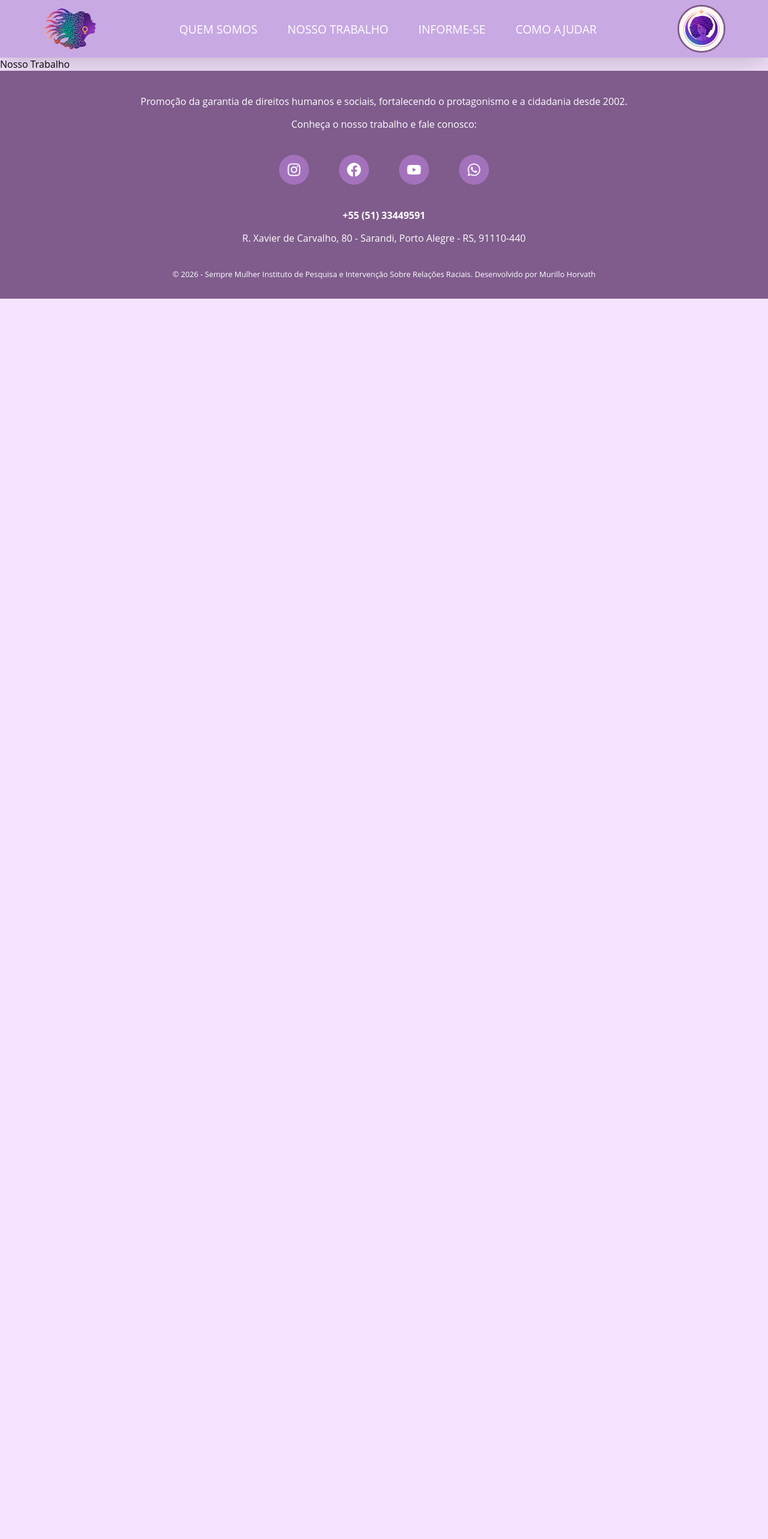
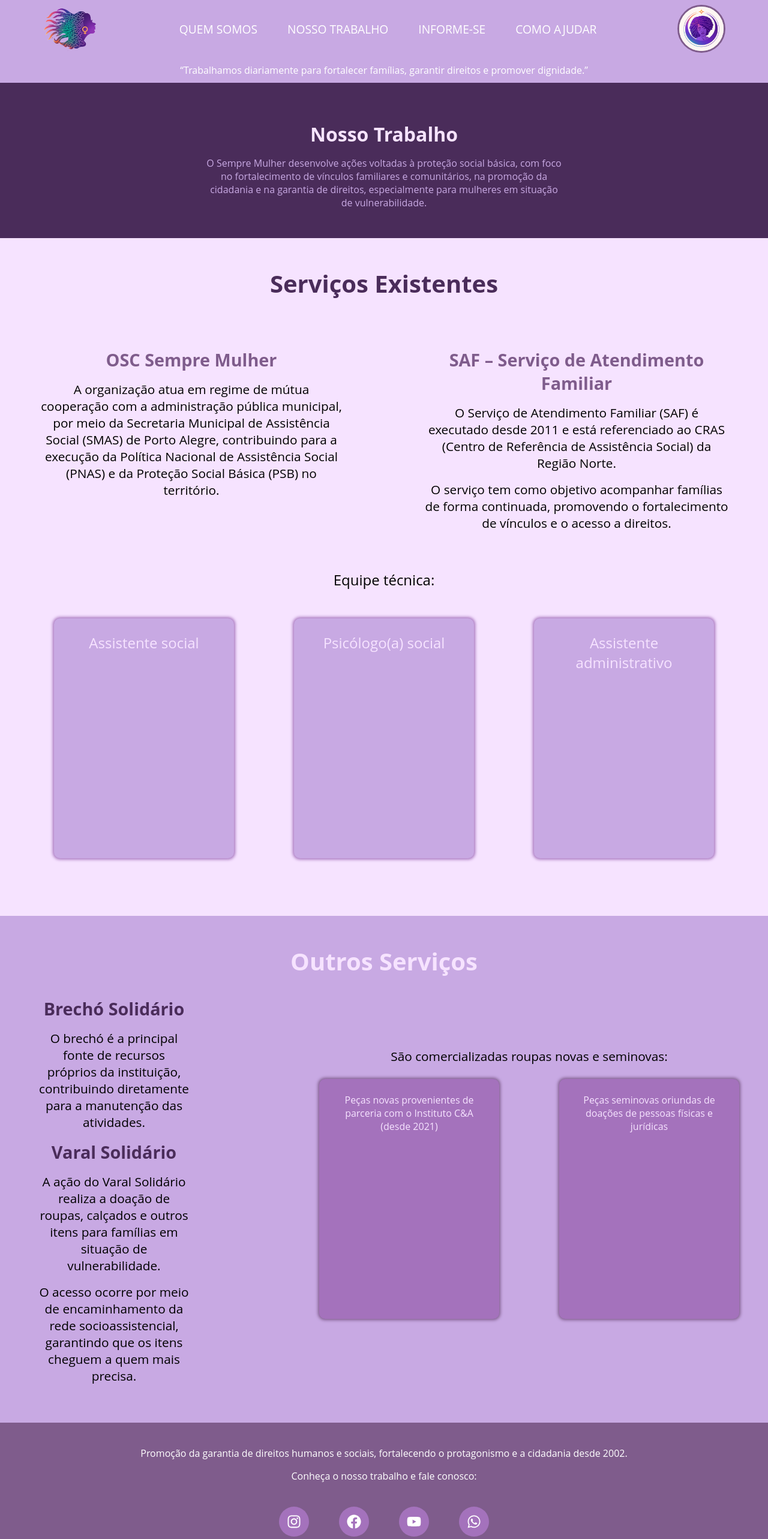
Before and after one commit to MurilloHorvath/SiteSempreMulher, a React (Vite) app in the folder project/: page /NossoTrabalho in a window 1280 px wide. Shown: the top 2566 px of the page at 60% size. Before the commit the page ends 800 px from the top, so only its background shows below. Built offline with nearby package versions, Linux system fonts and the light colour scheme.

Commit message:
[ADD] Page Nosso Trabalho

```diff
--- a/project/src/index.css
+++ b/project/src/index.css
@@ -22,3 +22,12 @@ html, body #root {
   display: flex;
   flex-direction: column;
 }
+
+.fraseImpacto {
+  background-color: var(--lilas-2);
+  color: var(--white);
+  text-align: center;
+  padding: 10px;
+  width: 100%;
+  font-size: 1rem;
+};
--- a/project/src/layout/Footer.tsx
+++ b/project/src/layout/Footer.tsx
@@ -34,7 +34,7 @@ function Footer() {
                         </ul>
                     </div>
                     <div className={styles.footerContactsText}>
-                        <p><strong>+55 (51) 33449591</strong></p>
+                        <p><strong>+55 (51) 998712541</strong></p>
                         <p>R. Xavier de Carvalho, 80 - Sarandi, Porto Alegre - RS, 91110-440</p>
                     </div>
                     <div className={styles.subFooter}>
--- a/project/src/pages/NossoTrabalho.module.css
+++ b/project/src/pages/NossoTrabalho.module.css
@@ -0,0 +1,140 @@
+/* session Nosso Trabalho */
+.sessionNossoTrabalho {
+    width: 100%;
+    text-align: center;
+    color: var(--lilas-1);
+    background-color: var(--lilas-5);
+    padding: 3rem;
+}
+
+.sessionNossoTrabalho h1 {
+    padding: 1rem;
+}
+
+.sessionNossoTrabalho p {
+    margin: auto;
+    max-width: 600px;
+    color: var(--lilas-2);
+}
+
+/* session Serviços Existentes*/
+.sessionServicosExistentes {
+    width: 100%;
+    padding: 3rem;
+}
+
+.sessionServicosExistentes h2 {
+    color: var(--lilas-5);
+    margin-bottom: 5rem;
+    text-align: center;
+    font-size: 2.5rem;
+}
+
+.divServicosExistentes {
+    display: flex;
+    text-align: center;
+    justify-content: center;
+    gap: 100px;
+    margin-bottom: 3rem;
+}
+
+.divServicosExistentes div {
+    width: 600px;
+}
+
+.divServicosExistentes div h3 {
+    color: var(--lilas-4);
+    font-size: 1.8rem;
+}
+
+.divServicosExistentes div p {
+    margin: 1rem;
+    font-size: 1.3rem;
+}
+
+.cardsEquipeTecnica p {
+    text-align: center;
+    margin: 3rem;
+    font-size: 1.5rem;
+}
+
+.cardsEquipeTecnica ul {
+    list-style: none;
+    display: flex;
+    text-align: center;
+    justify-content: center;
+    gap: 100px;
+    margin-bottom: 3rem;
+}
+
+.cardsEquipeTecnica ul li {
+    width: 300px;
+    height: 400px;
+    color: var(--lilas-1);
+    padding: 1.5rem;
+    background-color: var(--lilas-2);
+    border-radius: 10px;
+    box-shadow: 0 0 5px 2px var(--lilas-3);
+    font-size: 1.5rem;
+}
+
+/*  session Outros Serviços */
+.sessionOutrosServicos {
+    background-color: var(--lilas-2);
+    width: 100%;
+    text-align: center;
+    padding: 3rem;
+}
+
+.sessionOutrosServicos h2 {
+    font-size: 2.5rem;
+    margin-bottom: 1rem;
+    color: var(--lilas-1);
+}
+
+.divBrechoSolidario {
+    display: flex;
+    justify-content: center;
+    align-items: center;
+    gap: 200px;
+}
+
+.textBrechoSolidario {
+    width: 600px;
+}
+
+.textBrechoSolidario h3 {
+    color: var(--lilas-5);
+    font-size: 1.8rem;
+    margin: 1rem;
+}
+
+.textBrechoSolidario p {
+    margin: 1rem;
+    font-size: 1.3rem;
+}
+
+.cardsRoupasNovasSemi p {
+    margin: 1.5rem;
+    font-size: 1.3rem;
+}
+
+.cardsRoupasNovasSemi ul {
+    list-style: none;
+    display: flex;
+    text-align: center;
+    justify-content: center;
+    gap: 100px;
+    margin-bottom: 3rem;
+}
+
+.cardsRoupasNovasSemi ul li {
+    width: 300px;
+    height: 400px;
+    color: var(--lilas-1);
+    padding: 1.5rem;
+    background-color: var(--lilas-3);
+    border-radius: 10px;
+    box-shadow: 0 0 5px 2px var(--lilas-4);
+    font-size: 1rem;
+}
--- a/project/src/pages/NossoTrabalho.tsx
+++ b/project/src/pages/NossoTrabalho.tsx
@@ -1,12 +1,76 @@
+import Container from '../layout/Container'
 import styles from './NossoTrabalho.module.css'
 
 function NossoTrabalho(){
     return (
-        <div className={styles.nossoTrabalho}>
-            <p>
-                Nosso Trabalho
+        <Container>
+            <p className='fraseImpacto'>
+                “Trabalhamos diariamente para fortalecer famílias, garantir direitos e promover dignidade.”
             </p>
-        </div>
+            <div className={styles.sessionNossoTrabalho}>
+                <h1>Nosso Trabalho</h1>
+                <p>
+                    O Sempre Mulher desenvolve ações voltadas à proteção social básica,
+                    com foco no fortalecimento de vínculos familiares e comunitários,
+                    na promoção da cidadania e na garantia de direitos,
+                    especialmente para mulheres em situação de vulnerabilidade.
+                </p>
+            </div>
+            <div className={styles.sessionServicosExistentes}>
+                <h2>Serviços Existentes</h2>
+                <div className={styles.divServicosExistentes}>
+                    <div>
+                        <h3>OSC Sempre Mulher</h3>
+                        <p>
+                            A organização atua em regime de mútua cooperação com a administração pública municipal,
+                            por meio da Secretaria Municipal de Assistência Social (SMAS) de Porto Alegre,
+                            contribuindo para a execução da Política Nacional de Assistência Social (PNAS)
+                            e da Proteção Social Básica (PSB) no território.
+                        </p>
+                    </div>
+                    <div>
+                        <h3>SAF – Serviço de Atendimento Familiar</h3>
+                        <p>
+                            O Serviço de Atendimento Familiar (SAF) é executado desde 2011 e está referenciado ao
+                            CRAS (Centro de Referência de Assistência Social) da Região Norte.
+                        </p>
+                        <p>
+                            O serviço tem como objetivo acompanhar famílias de forma continuada, promovendo o fortalecimento de vínculos e o acesso a direitos.
+                        </p>
+                    </div>
+                </div>
+                <div className={styles.cardsEquipeTecnica}>
+                    <p>Equipe técnica:</p>
+                    <ul>
+                        <li>Assistente social</li>
+                        <li>Psicólogo(a) social</li>
+                        <li>Assistente administrativo</li>
+                    </ul>
+                </div>
+            </div>
+            <div className={styles.sessionOutrosServicos}>
+                <h2>Outros Serviços</h2>
+                <div className={styles.divBrechoSolidario}>
+                    <div className={styles.textBrechoSolidario}>
+                        <h3>Brechó Solidário</h3>
+                        <p>
+                        O brechó é a principal fonte de recursos próprios da instituição,
+                        contribuindo diretamente para a manutenção das atividades.
+                        </p>
+                        <h3>Varal Solidário</h3>
+                        <p>A ação do Varal Solidário realiza a doação de roupas, calçados e outros itens para famílias em situação de vulnerabilidade.</p>
+                        <p>O acesso ocorre por meio de encaminhamento da rede socioassistencial, garantindo que os itens cheguem a quem mais precisa.</p>
+                    </div>
+                    <div className={styles.cardsRoupasNovasSemi}>
+                        <p>São comercializadas roupas novas e seminovas:</p>
+                        <ul>
+                            <li>Peças novas provenientes de parceria com o Instituto C&A (desde 2021)</li>
+                            <li>Peças seminovas oriundas de doações de pessoas físicas e jurídicas</li>
+                        </ul>
+                    </div>
+                </div>
+            </div>
+        </Container>
     )
 }
 
--- a/project/src/pages/QuemSomos.module.css
+++ b/project/src/pages/QuemSomos.module.css
@@ -4,7 +4,7 @@
     width: 100%;
     display: flex;
     justify-content: center;
-    padding: 2rem;
+    padding: 1rem;
 }
 
 .quemSomosText {
@@ -16,7 +16,7 @@
 .quemSomosText h1 {
     font-size: 3rem;
     color: var(--lilas-4);
-    margin-bottom: 50px;
+    margin-bottom: 30px;
 }
 
 .quemSomosText p {
--- a/project/src/pages/QuemSomos.tsx
+++ b/project/src/pages/QuemSomos.tsx
@@ -6,6 +6,9 @@ import Container from '../layout/Container'
 function QuemSomos(){
     return (
         <Container>
+                <p className='fraseImpacto'>
+                    “Há mais de 20 anos promovendo direitos, fortalecendo mulheres e transformando realidades.”
+                </p>
                 <div className={styles.divQuemSomos}>
                     <div className={styles.quemSomosText}>
                         <h1>Sempre Mulher</h1>
```
Also changed, not shown: 1 other file (tests, documents, lock files or other folders).
